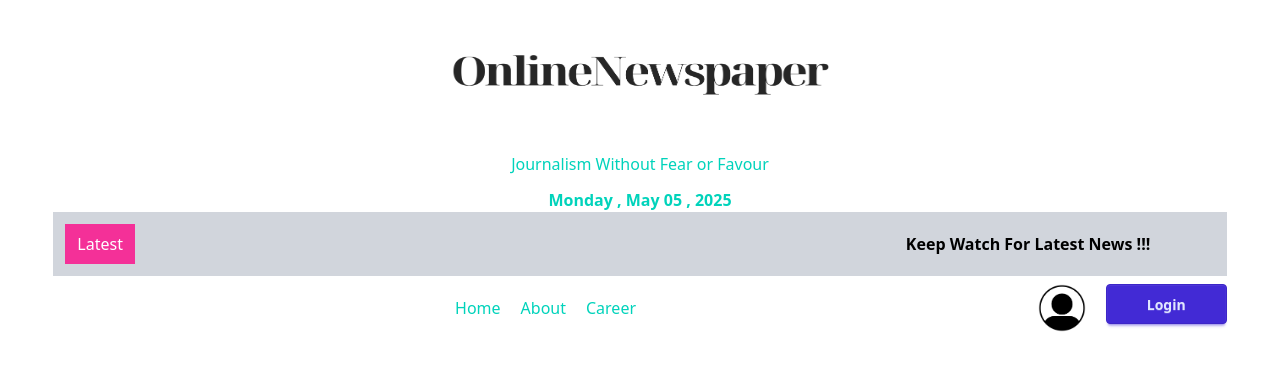
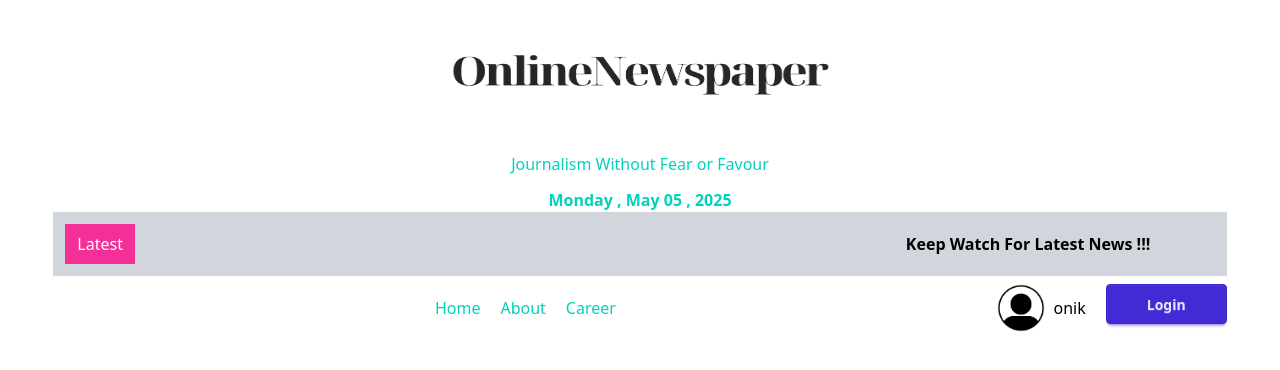
Before and after one commit to MDNROnik/START_REACT, a React (Vite) app in the folder Online Newspaper/: page /auth in a window 1280 px wide. Shown: the top 370 px of the page. Built offline with nearby package versions, Linux system fonts and the light colour scheme.

Commit message:
Simple Context Setup

```diff
--- a/Online Newspaper/package.json
+++ b/Online Newspaper/package.json
@@ -12,6 +12,7 @@
   "dependencies": {
     "@tailwindcss/vite": "^4.1.7",
     "date-fns": "^4.1.0",
+    "firebase": "^11.7.3",
     "localforage": "^1.10.0",
     "match-sorter": "^8.0.1",
     "moment": "^2.30.1",
--- a/Online Newspaper/src/Components/NavBar.jsx
+++ b/Online Newspaper/src/Components/NavBar.jsx
@@ -1,6 +1,9 @@
 import { Link, NavLink } from "react-router";
-import user from "../assets/User.png";
+import React, { useContext } from "react";
+import { AuthContext } from "../Provider/AuthProvider";
+import userImg from "../assets/User.png";
 const NavBar = () => {
+  const { user } = useContext(AuthContext);
   return (
     <div className="flex justify-between items-center">
       <div className=""></div>
@@ -10,7 +13,14 @@ const NavBar = () => {
         <NavLink to="/career">Career</NavLink>
       </div>
       <div className="login-btn flex gap-5 pt-2 pb-2">
-        <img src={user} alt="" className="h-12 w-12" />
+        {user && (
+          <div className="flex gap-2 items-center">
+            <img src={userImg} alt="" className="h-12 w-12" />
+            <p>{user}</p>
+          </div>
+        )}
+        {!user && <p>Login</p>}
+        {/* <img src={userImg} alt="" className="h-12 w-12" /> */}
         <Link to={"/auth/login"} className="btn btn-primary px-10 ">
           Login
         </Link>
--- /dev/null
+++ b/Online Newspaper/src/Provider/AuthProvider.jsx
@@ -0,0 +1,16 @@
+import { createContext, useState } from "react";
+
+export const AuthContext = createContext();
+
+const AuthProvider = ({ children }) => {
+  const [user, setUser] = useState("onik");
+  const ContextValue = {
+    user,
+    setUser,
+  };
+  return (
+    <AuthContext.Provider value={ContextValue}>{children}</AuthContext.Provider>
+  );
+};
+
+export default AuthProvider;
--- /dev/null
+++ b/Online Newspaper/src/firebase/firebase.init.js
@@ -0,0 +1,22 @@
+// Import the functions you need from the SDKs you need
+import { initializeApp } from "firebase/app";
+import getAuth from "firebase/auth";
+// TODO: Add SDKs for Firebase products that you want to use
+// https://firebase.google.com/docs/web/setup#available-libraries
+
+// Your web app's Firebase configuration
+const firebaseConfig = {
+  apiKey: "AIzaSyCydbyVCEteWh9ADixNkrFRznxYcxyDRN0",
+  authDomain: "online-newspaper-7ef9a.firebaseapp.com",
+  projectId: "online-newspaper-7ef9a",
+  storageBucket: "online-newspaper-7ef9a.firebasestorage.app",
+  messagingSenderId: "1078063875153",
+  appId: "1:1078063875153:web:ee2510e402bfe131666470"
+};
+
+// Initialize Firebase
+const app = initializeApp(firebaseConfig);
+// Initialize Firebase Authentication and get a reference to the service
+const auth = getAuth(app);
+
+export default auth;
--- a/Online Newspaper/src/main.jsx
+++ b/Online Newspaper/src/main.jsx
@@ -2,10 +2,13 @@ import { StrictMode } from "react";
 import { createRoot } from "react-dom/client";
 import { RouterProvider } from "react-router-dom";
 import "./index.css";
+import AuthProvider from "./Provider/AuthProvider.jsx";
 import Router from "./Routes/Router.jsx";
 
 createRoot(document.getElementById("root")).render(
   <StrictMode>
-    <RouterProvider router={Router} />
+    <AuthProvider>
+      <RouterProvider router={Router} />
+    </AuthProvider>
   </StrictMode>
 );
```
Also changed, not shown: 1 other file (tests, documents, lock files or other folders).
